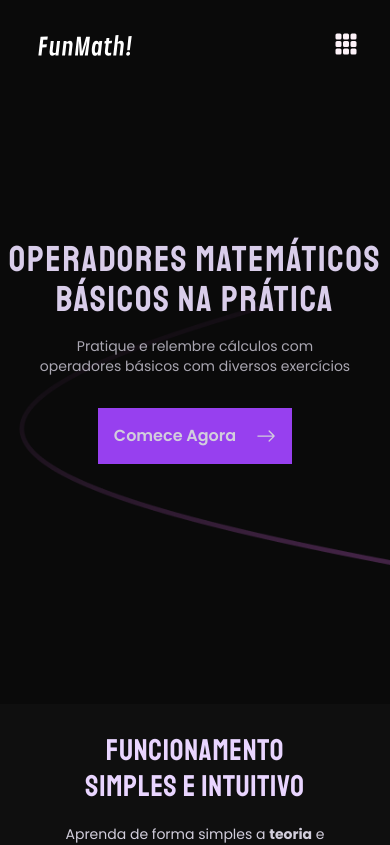
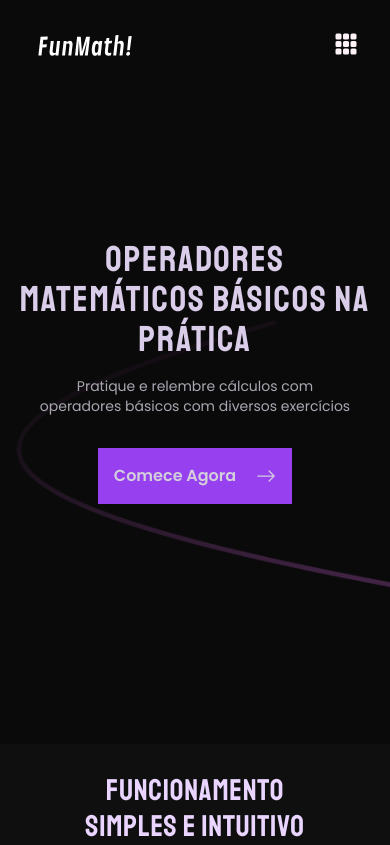
Before and after one commit to gabriellima2/fun-math, a Next.js app: page / in a window 390 px wide. Shown: the top 845 px of the page. Built offline with nearby package versions, Linux system fonts and the light colour scheme.

Commit message:
fix: arruma bug de responsividade

```diff
--- a/src/pages/index.tsx
+++ b/src/pages/index.tsx
@@ -16,10 +16,10 @@
 				className="min-h-full lg:w-full flex-center--col gap-8 md:gap-12 bg-home-mobile md:bg-home-desktop bg-cover bg-no-repeat bg-center p-4 pb-24"
 			>
 				<section className="mt-36 lg:mt-44 lg:ml-30 text-center">
-					<h1 className="w-[380px] md:w-[745px] text-4xl md:text-6xl lg:text-7xl font-medium text-pink-200 font-accent tracking-wider">
+					<h1 className="w-full min-w-auto max-w-[400px] md:w-[745px] text-4xl md:text-6xl lg:text-7xl font-medium text-pink-200 font-accent tracking-wider">
 						operadores matemáticos básicos na prática
 					</h1>
-					<h2 className="w-[320px] md:w-[450px] text-sm md:text-lg lg:text-xl text-center text-pink-100/80 m-auto mt-4">
+					<h2 className="w-full min-w-auto max-w-[320px] md:w-[450px] text-sm md:text-lg lg:text-xl text-center text-pink-100/80 m-auto mt-4">
 						Pratique e relembre cálculos com operadores básicos com diversos
 						exercícios
 					</h2>
```
